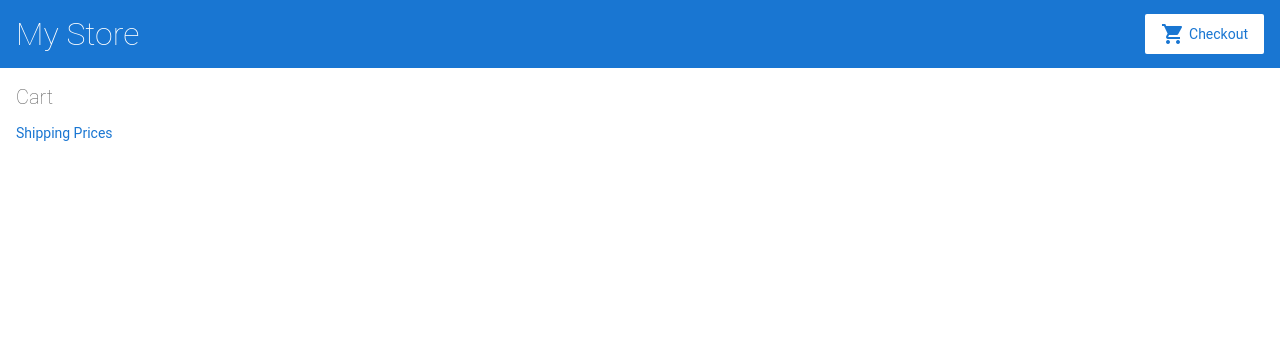
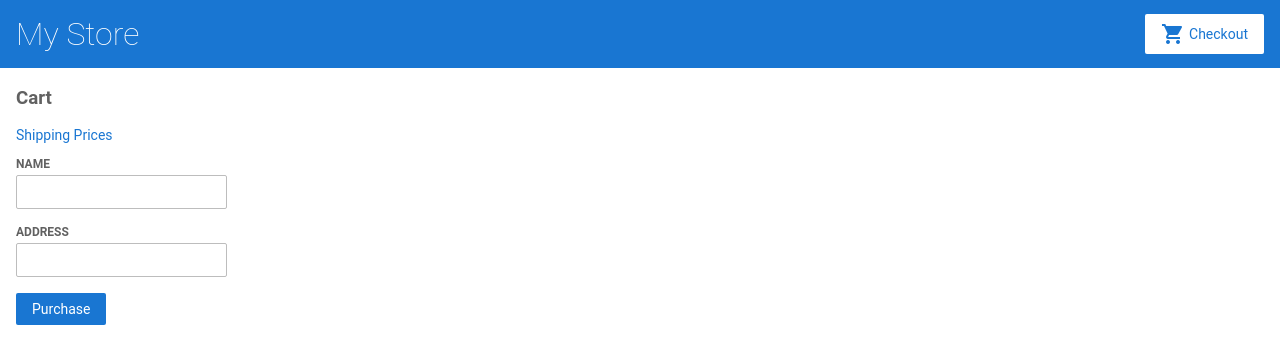
Before and after one commit to woohooAgain/angular, an Angular app: page /cart in a window 1280 px wide. Shown: the top 364 px of the page. Built offline with nearby package versions, Linux system fonts and the light colour scheme.

Commit message:
Add checkout form and submit handler

```diff
--- a/src/app/cart/cart.component.html
+++ b/src/app/cart/cart.component.html
@@ -1,4 +1,4 @@
-<h2>Cart</h2>
+<h3>Cart</h3>
 
 <p><a routerLink="/shipping">Shipping Prices</a></p>
 
@@ -6,3 +6,17 @@
   <span>{{ item.name }} </span>
   <span>{{ item.price | currency }} </span>
 </div>
+
+<form [formGroup]="checkoutForm" (ngSubmit)="onSubmit()">
+  <div>
+    <label for="name"> Name </label>
+    <input id="name" type="text" formControlName="name" />
+  </div>
+
+  <div>
+    <label for="address"> Address </label>
+    <input id="address" type="text" formControlName="address" />
+  </div>
+
+  <button class="button" type="submit">Purchase</button>
+</form>
--- a/src/app/cart/cart.component.ts
+++ b/src/app/cart/cart.component.ts
@@ -1,4 +1,6 @@
 import { Component } from '@angular/core';
+import { FormBuilder } from '@angular/forms';
+
 import { CartService } from '../cart.service';
 
 @Component({
@@ -9,5 +11,19 @@
 export class CartComponent {
   items = this.cartService.getItems();
 
-  constructor(private cartService: CartService) {}
+  checkoutForm = this.formBuilder.group({
+    name: '',
+    address: '',
+  });
+
+  constructor(
+    private cartService: CartService,
+    private formBuilder: FormBuilder
+  ) {}
+
+  onSubmit(): void {
+    this.items = this.cartService.clearCart();
+    console.warn('Your order has been submitted', this.checkoutForm.value);
+    this.checkoutForm.reset();
+  }
 }
```
